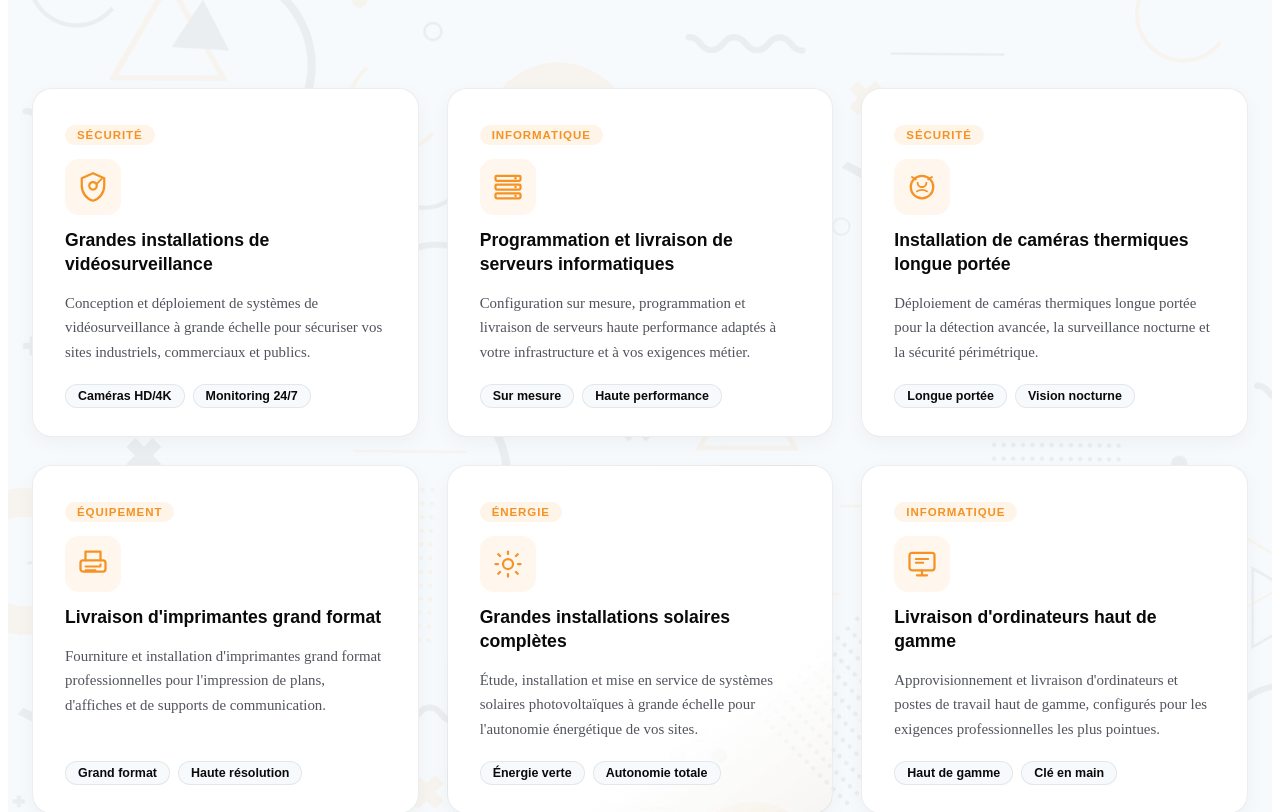
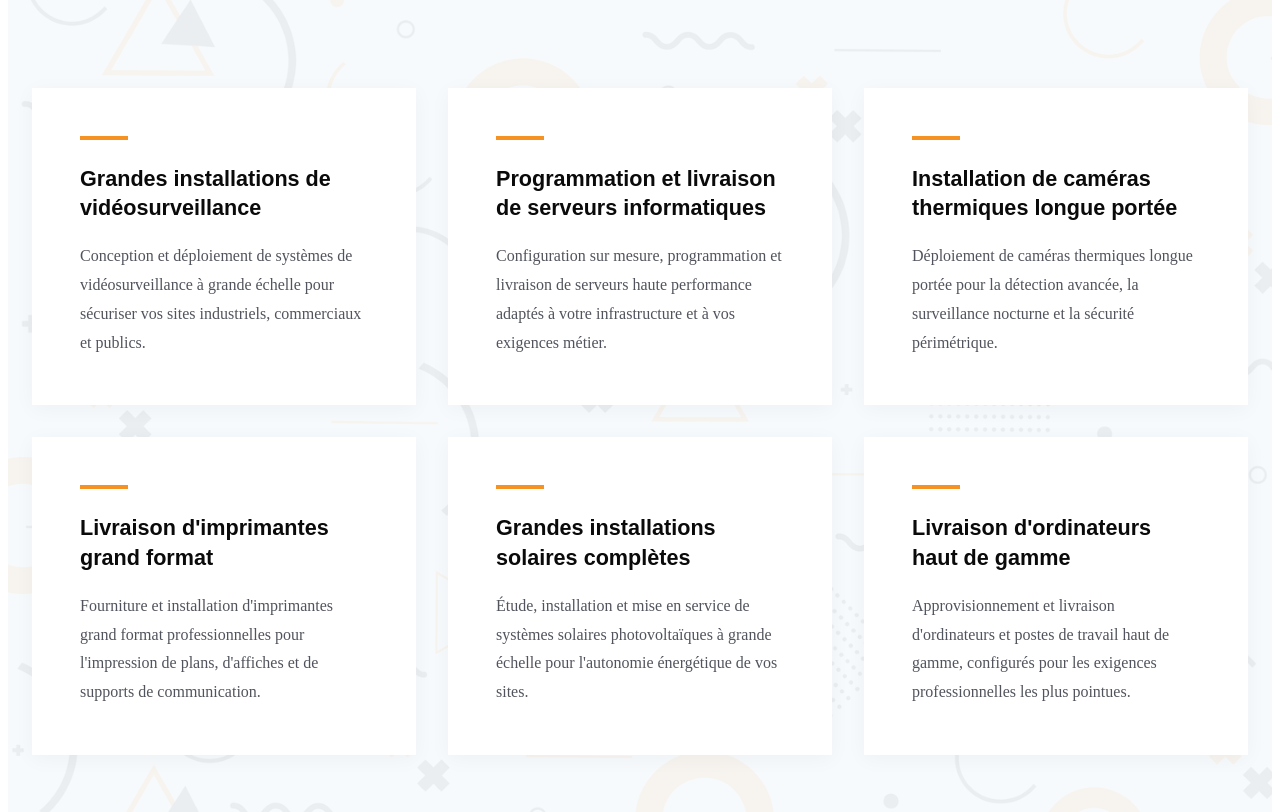
Before and after one commit to Sidbewende-soule/ItEnergy-landing-page, an Angular app: page /solutions in a window 1280 px wide. Shown: the part 489-1301 px from the top of the page. Built offline with nearby package versions, Linux system fonts and the light colour scheme.

Commit message:
Creation de la page Solutions

```diff
--- a/src/app/pages/solutions/solutions.html
+++ b/src/app/pages/solutions/solutions.html
@@ -14,115 +14,45 @@
       <div class="solutions-grid">
 
         <!-- Card 1 : Vidéosurveillance -->
-        <div class="solution-card">
-          <div class="card-badge">Sécurité</div>
-          <div class="card-icon-wrap">
-            <svg viewBox="0 0 24 24" fill="none" xmlns="http://www.w3.org/2000/svg">
-              <path d="M12 1L3 5V11C3 16.55 6.84 21.74 12 23C17.16 21.74 21 16.55 21 11V5L12 1Z" stroke="#F59223" stroke-width="1.8" stroke-linejoin="round"/>
-              <circle cx="12" cy="11" r="3" stroke="#F59223" stroke-width="1.8"/>
-              <path d="M19 5.5L15 9.5" stroke="#F59223" stroke-width="1.5" stroke-linecap="round"/>
-            </svg>
-          </div>
-          <h3 class="card-title">Grandes installations de vidéosurveillance</h3>
-          <p class="card-desc">Conception et déploiement de systèmes de vidéosurveillance à grande échelle pour sécuriser vos sites industriels, commerciaux et publics.</p>
-          <div class="card-footer">
-            <span class="card-tag">Caméras HD/4K</span>
-            <span class="card-tag">Monitoring 24/7</span>
-          </div>
+        <div class="intro-card">
+          <div class="card-line"></div>
+          <h2>Grandes installations de vidéosurveillance</h2>
+          <p>Conception et déploiement de systèmes de vidéosurveillance à grande échelle pour sécuriser vos sites industriels, commerciaux et publics.</p>
         </div>
 
         <!-- Card 2 : Serveurs informatiques -->
-        <div class="solution-card">
-          <div class="card-badge">Informatique</div>
-          <div class="card-icon-wrap">
-            <svg viewBox="0 0 24 24" fill="none" xmlns="http://www.w3.org/2000/svg">
-              <rect x="2" y="3" width="20" height="4" rx="1" stroke="#F59223" stroke-width="1.8"/>
-              <rect x="2" y="10" width="20" height="4" rx="1" stroke="#F59223" stroke-width="1.8"/>
-              <rect x="2" y="17" width="20" height="4" rx="1" stroke="#F59223" stroke-width="1.8"/>
-              <circle cx="18" cy="5" r="1" fill="#F59223"/>
-              <circle cx="18" cy="12" r="1" fill="#F59223"/>
-              <circle cx="18" cy="19" r="1" fill="#F59223"/>
-            </svg>
-          </div>
-          <h3 class="card-title">Programmation et livraison de serveurs informatiques</h3>
-          <p class="card-desc">Configuration sur mesure, programmation et livraison de serveurs haute performance adaptés à votre infrastructure et à vos exigences métier.</p>
-          <div class="card-footer">
-            <span class="card-tag">Sur mesure</span>
-            <span class="card-tag">Haute performance</span>
-          </div>
+        <div class="intro-card">
+          <div class="card-line"></div>
+          <h2>Programmation et livraison de serveurs informatiques</h2>
+          <p>Configuration sur mesure, programmation et livraison de serveurs haute performance adaptés à votre infrastructure et à vos exigences métier.</p>
         </div>
 
         <!-- Card 3 : Caméras thermiques -->
-        <div class="solution-card">
-          <div class="card-badge">Sécurité</div>
-          <div class="card-icon-wrap">
-            <svg viewBox="0 0 24 24" fill="none" xmlns="http://www.w3.org/2000/svg">
-              <path d="M12 3C7.03 3 3 7.03 3 12s4.03 9 9 9 9-4.03 9-9-4.03-9-9-9z" stroke="#F59223" stroke-width="1.8"/>
-              <path d="M15.5 8.5C15.5 10.43 13.93 12 12 12S8.5 10.43 8.5 8.5" stroke="#F59223" stroke-width="1.5" stroke-linecap="round"/>
-              <path d="M8 15.5c1.05-.8 2.46-1.25 4-1.25s2.95.45 4 1.25" stroke="#F59223" stroke-width="1.5" stroke-linecap="round"/>
-              <path d="M17 6l3-2M7 6L4 4" stroke="#F59223" stroke-width="1.5" stroke-linecap="round"/>
-            </svg>
-          </div>
-          <h3 class="card-title">Installation de caméras thermiques longue portée</h3>
-          <p class="card-desc">Déploiement de caméras thermiques longue portée pour la détection avancée, la surveillance nocturne et la sécurité périmétrique.</p>
-          <div class="card-footer">
-            <span class="card-tag">Longue portée</span>
-            <span class="card-tag">Vision nocturne</span>
-          </div>
+        <div class="intro-card">
+          <div class="card-line"></div>
+          <h2>Installation de caméras thermiques longue portée</h2>
+          <p>Déploiement de caméras thermiques longue portée pour la détection avancée, la surveillance nocturne et la sécurité périmétrique.</p>
         </div>
 
         <!-- Card 4 : Imprimantes grand format -->
-        <div class="solution-card">
-          <div class="card-badge">Équipement</div>
-          <div class="card-icon-wrap">
-            <svg viewBox="0 0 24 24" fill="none" xmlns="http://www.w3.org/2000/svg">
-              <path d="M6 9V2h12v7" stroke="#F59223" stroke-width="1.8" stroke-linecap="round" stroke-linejoin="round"/>
-              <rect x="2" y="9" width="20" height="9" rx="2" stroke="#F59223" stroke-width="1.8"/>
-              <path d="M6 14h12M6 17h8" stroke="#F59223" stroke-width="1.5" stroke-linecap="round"/>
-              <circle cx="18" cy="12.5" r="1" fill="#F59223"/>
-            </svg>
-          </div>
-          <h3 class="card-title">Livraison d'imprimantes grand format</h3>
-          <p class="card-desc">Fourniture et installation d'imprimantes grand format professionnelles pour l'impression de plans, d'affiches et de supports de communication.</p>
-          <div class="card-footer">
-            <span class="card-tag">Grand format</span>
-            <span class="card-tag">Haute résolution</span>
-          </div>
+        <div class="intro-card">
+          <div class="card-line"></div>
+          <h2>Livraison d'imprimantes grand format</h2>
+          <p>Fourniture et installation d'imprimantes grand format professionnelles pour l'impression de plans, d'affiches et de supports de communication.</p>
         </div>
 
         <!-- Card 5 : Installations solaires -->
-        <div class="solution-card solution-card--featured">
-          <div class="card-badge">Énergie</div>
-          <div class="card-icon-wrap">
-            <svg viewBox="0 0 24 24" fill="none" xmlns="http://www.w3.org/2000/svg">
-              <circle cx="12" cy="12" r="4" stroke="#F59223" stroke-width="1.8"/>
-              <path d="M12 2v2M12 20v2M4.22 4.22l1.42 1.42M18.36 18.36l1.42 1.42M2 12h2M20 12h2M4.22 19.78l1.42-1.42M18.36 5.64l1.42-1.42" stroke="#F59223" stroke-width="1.8" stroke-linecap="round"/>
-            </svg>
-          </div>
-          <h3 class="card-title">Grandes installations solaires complètes</h3>
-          <p class="card-desc">Étude, installation et mise en service de systèmes solaires photovoltaïques à grande échelle pour l'autonomie énergétique de vos sites.</p>
-          <div class="card-footer">
-            <span class="card-tag">Énergie verte</span>
-            <span class="card-tag">Autonomie totale</span>
-          </div>
+        <div class="intro-card">
+          <div class="card-line"></div>
+          <h2>Grandes installations solaires complètes</h2>
+          <p>Étude, installation et mise en service de systèmes solaires photovoltaïques à grande échelle pour l'autonomie énergétique de vos sites.</p>
         </div>
 
         <!-- Card 6 : Ordinateurs haut de gamme -->
-        <div class="solution-card">
-          <div class="card-badge">Informatique</div>
-          <div class="card-icon-wrap">
-            <svg viewBox="0 0 24 24" fill="none" xmlns="http://www.w3.org/2000/svg">
-              <rect x="2" y="3" width="20" height="14" rx="2" stroke="#F59223" stroke-width="1.8"/>
-              <path d="M8 21h8M12 17v4" stroke="#F59223" stroke-width="1.8" stroke-linecap="round"/>
-              <path d="M7 8h10M7 11h6" stroke="#F59223" stroke-width="1.5" stroke-linecap="round"/>
-            </svg>
-          </div>
-          <h3 class="card-title">Livraison d'ordinateurs haut de gamme</h3>
-          <p class="card-desc">Approvisionnement et livraison d'ordinateurs et postes de travail haut de gamme, configurés pour les exigences professionnelles les plus pointues.</p>
-          <div class="card-footer">
-            <span class="card-tag">Haut de gamme</span>
-            <span class="card-tag">Clé en main</span>
-          </div>
+        <div class="intro-card">
+          <div class="card-line"></div>
+          <h2>Livraison d'ordinateurs haut de gamme</h2>
+          <p>Approvisionnement et livraison d'ordinateurs et postes de travail haut de gamme, configurés pour les exigences professionnelles les plus pointues.</p>
         </div>
 
       </div>
--- a/src/app/pages/solutions/solutions.scss
+++ b/src/app/pages/solutions/solutions.scss
@@ -38,6 +38,7 @@ $white: #FFFFFF;
     background-size: cover;
     background-position: center;
     background-repeat: no-repeat;
+    background-size: 100%;
     padding: 0 24px;
     margin-top: -26px;
     padding-top: 5px;
@@ -67,15 +68,14 @@ $white: #FFFFFF;
 // ─── SOLUTIONS SECTION ───
 .solutions-section {
     padding: 90px 0 110px;
-    background-color: $bg-light;
     @include apply-pattern($bg-light);
 }
 
-// ─── GRID ───
+// ─── GRILLE 3 colonnes ───
 .solutions-grid {
     display: grid;
     grid-template-columns: repeat(3, 1fr);
-    gap: 28px;
+    gap: 32px;
 
     @media (max-width: 1024px) {
         grid-template-columns: repeat(2, 1fr);
@@ -86,123 +86,39 @@ $white: #FFFFFF;
     }
 }
 
-// ─── CARD ───
-.solution-card {
-    position: relative;
+// ─── CARD (identique à .intro-card de la page À propos) ───
+.intro-card {
     background-color: $white;
-    border-radius: 20px;
-    padding: 36px 32px 28px;
-    border: 1.5px solid rgba($primary, 0.07);
-    box-shadow: 0 6px 20px rgba($primary, 0.04);
+    padding: 48px;
+    box-shadow: 0 4px 20px rgba($primary, 0.04);
     display: flex;
     flex-direction: column;
-    gap: 14px;
-    transition: all 0.35s cubic-bezier(0.16, 1, 0.3, 1);
-    overflow: hidden;
 
-    // trait orange discret en haut au survol
-    &::before {
-        content: '';
-        position: absolute;
-        top: 0;
-        left: 0;
-        right: 0;
-        height: 3px;
-        background: linear-gradient(90deg, $cyan, rgba($cyan, 0.3));
-        border-radius: 20px 20px 0 0;
-        opacity: 0;
-        transition: opacity 0.3s ease;
+    .card-line {
+        width: 48px;
+        height: 4px;
+        background-color: $cyan;
+        margin-bottom: 24px;
+        flex-shrink: 0;
     }
 
-    &:hover {
-        border-color: rgba($cyan, 0.3);
-        box-shadow: 0 18px 40px rgba($cyan, 0.1);
-        transform: translateY(-6px);
-
-        &::before {
-            opacity: 1;
-        }
-
-        .card-icon-wrap svg {
-            transform: scale(1.1);
-        }
+    h2 {
+        font-family: 'Outfit', sans-serif;
+        font-size: 1.35rem;
+        font-weight: 800;
+        color: $primary;
+        margin-top: 0;
+        margin-bottom: 20px;
+        line-height: 1.35;
     }
 
-    // variante featured (solaire) – légère teinte orange de fond
-    &--featured {
-        background: linear-gradient(145deg, $white 70%, rgba($cyan, 0.04));
+    p {
+        color: $text-muted;
+        font-size: 1rem;
+        line-height: 1.8;
+        margin: 0;
+        flex: 1;
     }
-}
-
-// Badge catégorie
-.card-badge {
-    display: inline-flex;
-    align-self: flex-start;
-    font-family: 'Outfit', sans-serif;
-    font-size: 0.72rem;
-    font-weight: 700;
-    letter-spacing: 0.08em;
-    text-transform: uppercase;
-    color: $cyan;
-    background-color: rgba($cyan, 0.1);
-    padding: 4px 12px;
-    border-radius: 100px;
-}
-
-// Icône
-.card-icon-wrap {
-    width: 56px;
-    height: 56px;
-    display: flex;
-    align-items: center;
-    justify-content: center;
-    background-color: rgba($cyan, 0.08);
-    border-radius: 14px;
-    flex-shrink: 0;
-
-    svg {
-        width: 30px;
-        height: 30px;
-        transition: transform 0.3s ease;
-    }
-}
-
-// Titre de la card
-.card-title {
-    font-family: 'Outfit', sans-serif;
-    font-size: 1.1rem;
-    font-weight: 800;
-    color: $primary;
-    line-height: 1.35;
-    margin: 0;
-}
-
-// Description
-.card-desc {
-    font-size: 0.93rem;
-    color: $text-muted;
-    line-height: 1.65;
-    margin: 0;
-    flex: 1;
-}
-
-// Footer tags
-.card-footer {
-    display: flex;
-    flex-wrap: wrap;
-    gap: 8px;
-    margin-top: 6px;
-}
-
-.card-tag {
-    font-family: 'Outfit', sans-serif;
-    font-size: 0.78rem;
-    font-weight: 600;
-    color: $primary;
-    background-color: $bg-light;
-    padding: 4px 12px;
-    border-radius: 100px;
-    border: 1px solid rgba($primary, 0.08);
 }
 
 // ─── RESPONSIVE ───
@@ -220,4 +136,8 @@ $white: #FFFFFF;
     .solutions-section {
         padding: 60px 0 80px;
     }
+
+    .intro-card {
+        padding: 32px 24px;
+    }
 }
```
